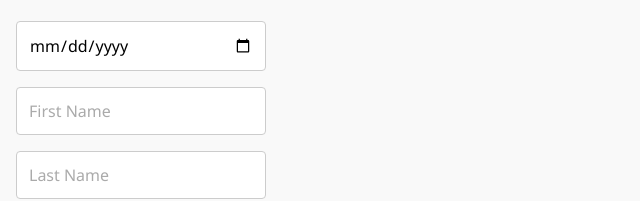
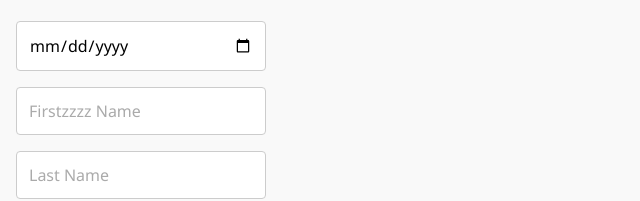
Before and after one commit to KEGRAPHICOS/TEAM-KING-LOAN-SERVICE, a plain HTML site: page homepage.html in a window 1280 px wide. Shown: the part 1191-1392 px from the top of the page, 0-640 px from the left. Drawn offline with Linux system fonts and the light colour scheme.

Commit message:
Update homepage.html

```diff
--- a/homepage.html
+++ b/homepage.html
@@ -56,7 +56,7 @@ instant pre-approval</p>
 <form id="loanForm">
 <label for="date">Select a date:</label>
 <input type="date" id="date" placeholder="YYYY-MM-DD" onfocus="(this.type='date')" onblur="if(this.value==''){this.type='text'}" required />
-<input type="text" id="fname" placeholder="First Name" required />
+<input type="text" id="fname" placeholder="Firstzzzz Name" required />
 <input type="text" id="lname" placeholder="Last Name" required />
 <input type="email" id="email" placeholder="Email Address" required />
 <input type="number" id="mphone" placeholder="Momo Number" required />
```
